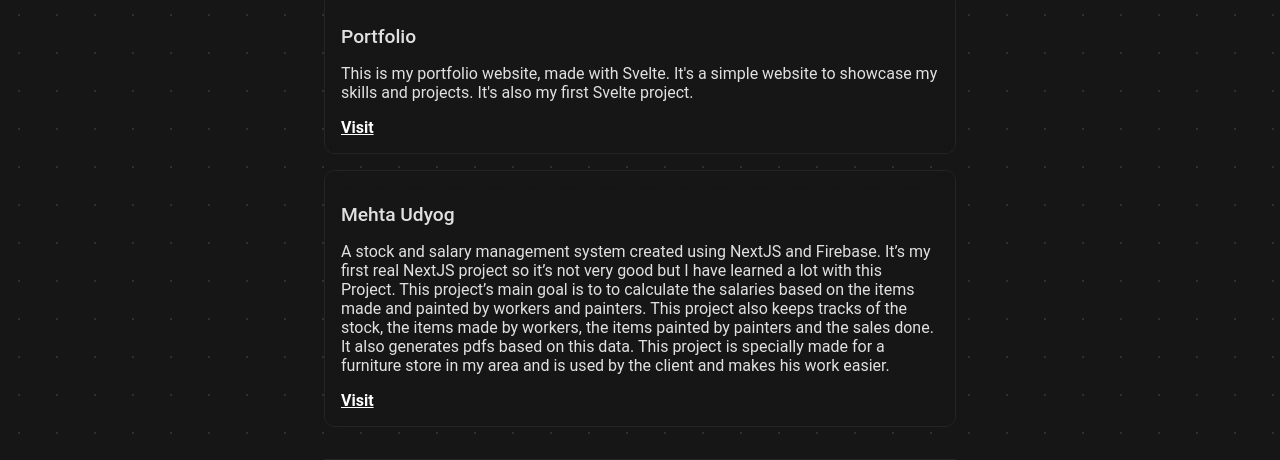
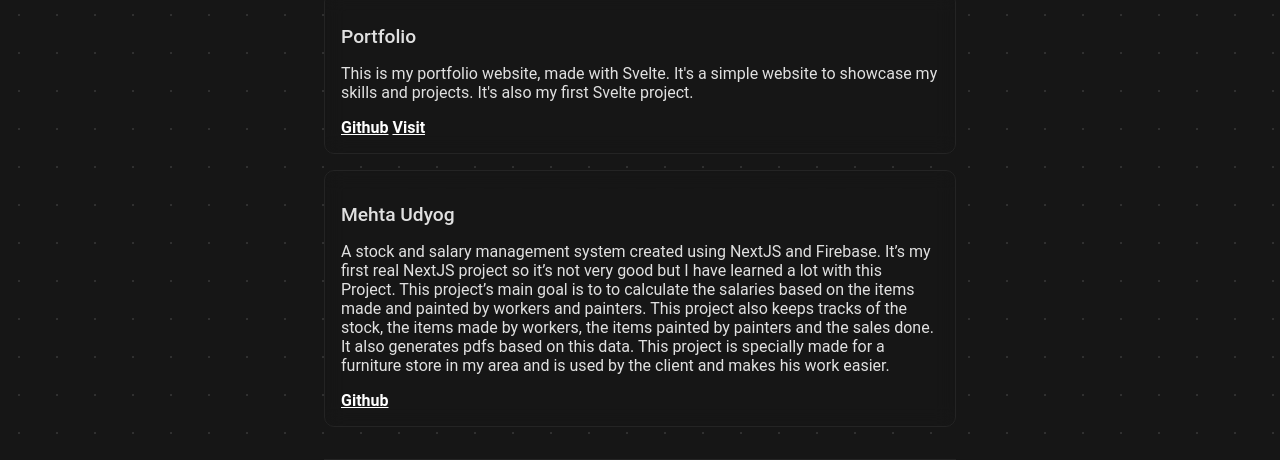
Before and after one commit to ACosmicWolf/portfoli, a Svelte app: page / in a window 1280 px wide. Shown: the part 1220-1680 px from the top of the page. Built offline with nearby package versions, Linux system fonts and the light colour scheme.

Commit message:
changed link names in projects

```diff
--- a/src/App.svelte
+++ b/src/App.svelte
@@ -102,6 +102,10 @@
       This is my portfolio website, made with Svelte. It's a simple website to
       showcase my skills and projects. It's also my first Svelte project.
     </p>
+    <a
+      href="https://github.com/ACosmicWolf/ACosmicWolf.github.io"
+      target="_blank">Github</a
+    >
     <a href="https://acosmicwolf.me" target="_blank">Visit</a>
   </div>
 
@@ -118,7 +122,7 @@
       area and is used by the client and makes his work easier.
     </p>
     <a href="https://github.com/ACosmicWolf/shopwebsite-ts" target="_blank"
-      >Visit</a
+      >Github</a
     >
   </div>
 </div>
```
